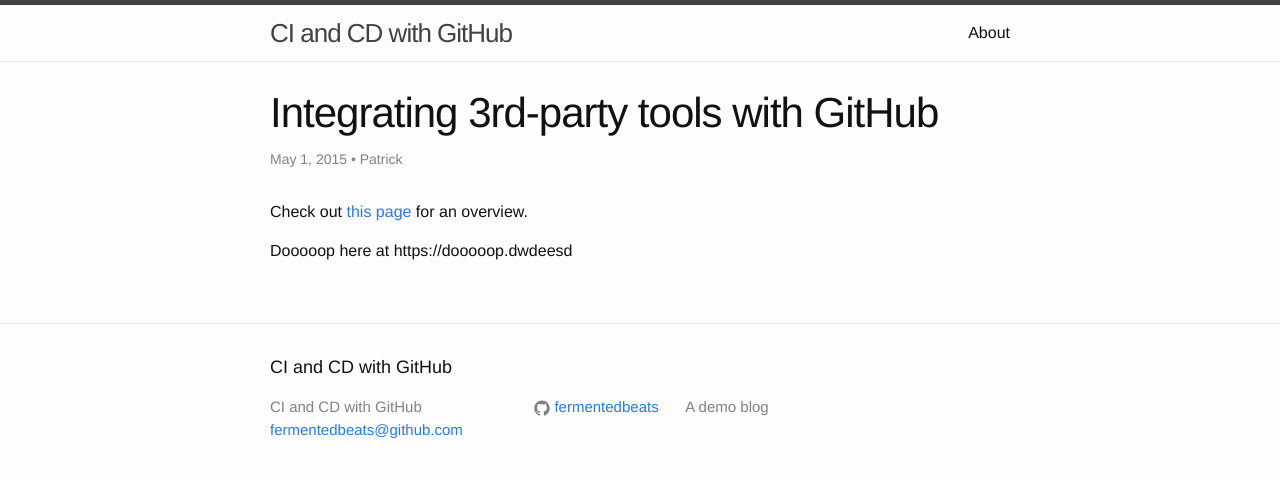
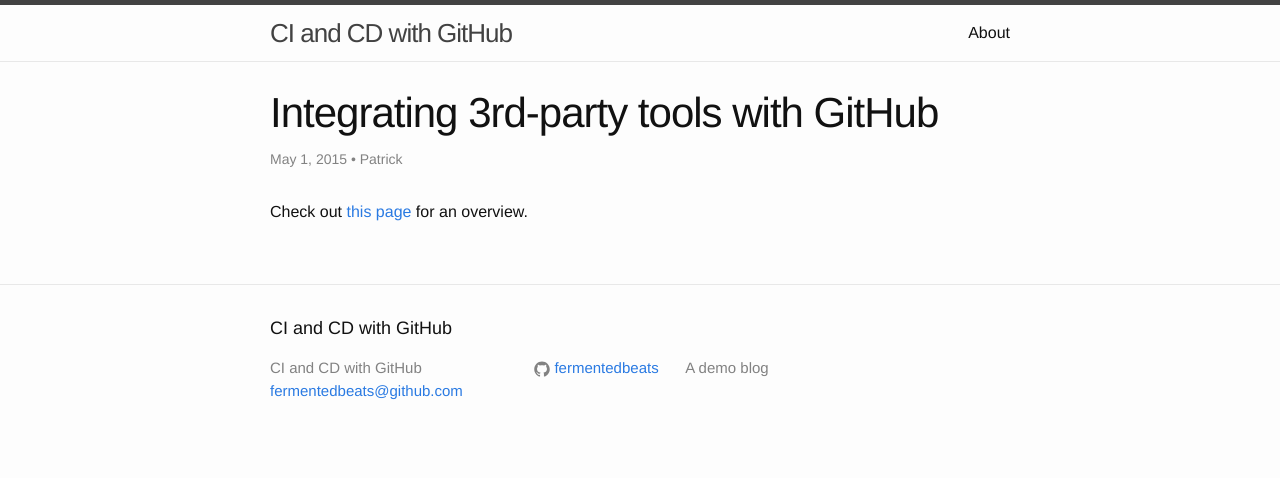
Before and after one commit to Fermentedbeats/cicd-demo, a Jekyll site: the page built from _posts/2015-05-24-github-integrations.md, in a window 1280 px wide. Shown: the top 478 px of the page. Built offline with Jekyll 4.4.1, drawn with Linux system fonts in a browser that asks for light colours.

Commit message:
Update 2015-05-24-github-integrations.md

```diff
--- a/_posts/2015-05-24-github-integrations.md
+++ b/_posts/2015-05-24-github-integrations.md
@@ -5,5 +5,3 @@ author: Patrick
 date:   2015-05-01
 ---
 Check out [this page](https://github.com/integrations) for an overview.
-
-Dooooop here at https://dooooop.dwdeesd
```
